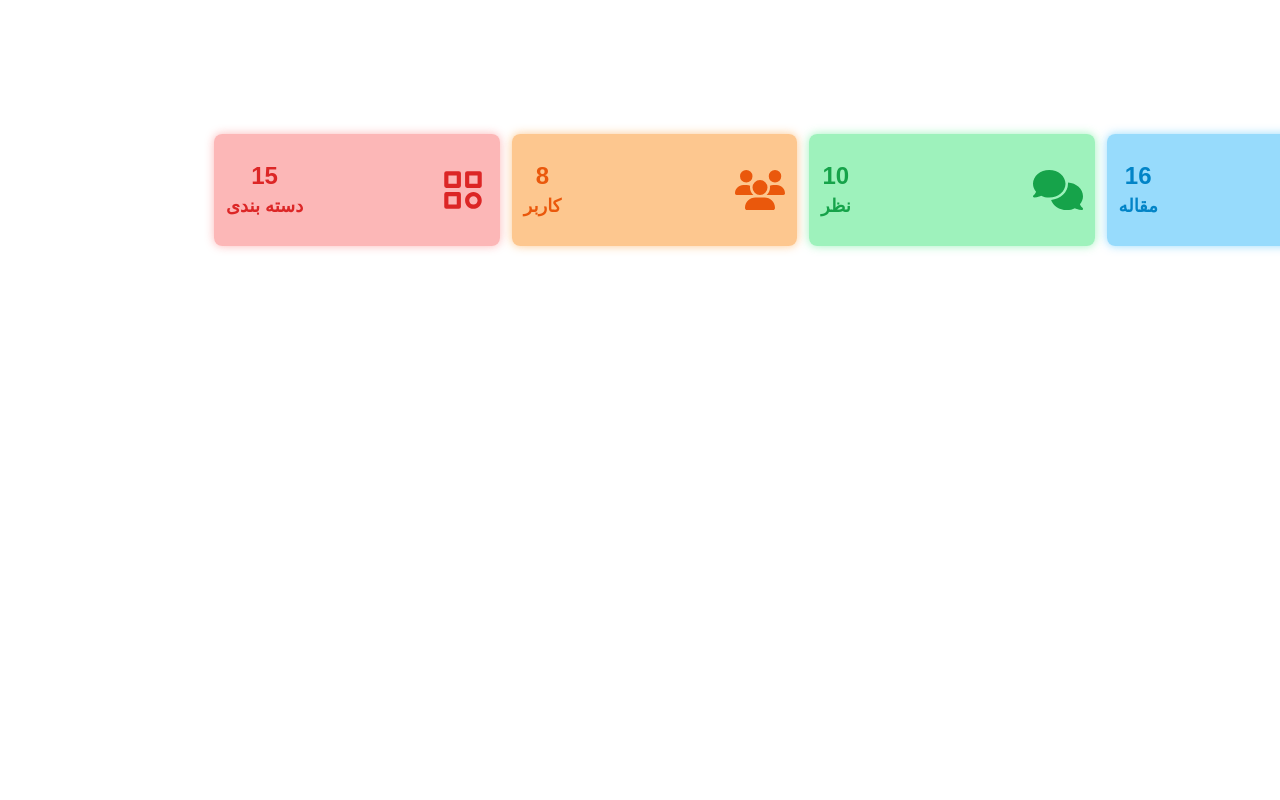
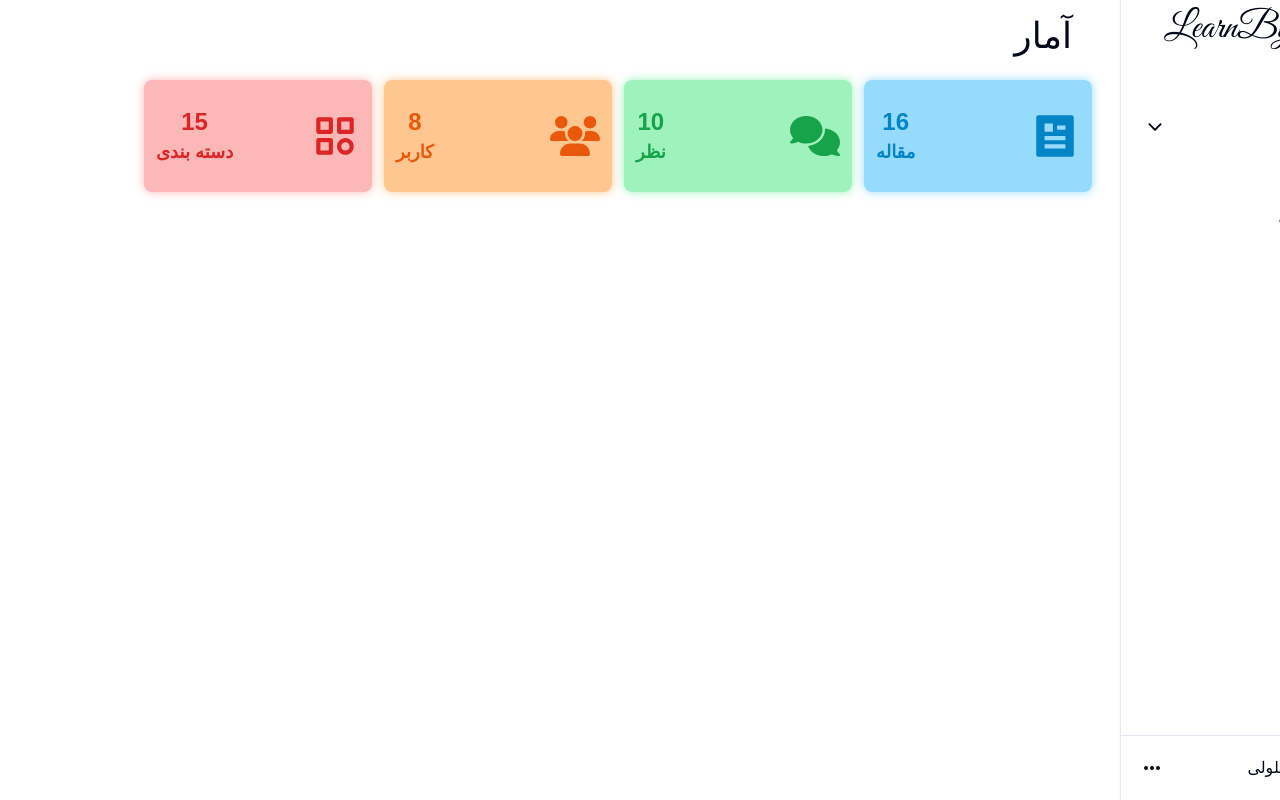
Before and after one commit to MohammadBohluli/learnByLearn-blog, a React (Vite) app in the folder frontend/: page /profile/stats in a window 1280 px wide. Built offline with nearby package versions, Linux system fonts and the light colour scheme; grey boxes are pictures that could not be loaded; a small style sheet from the web is missing.

Commit message:
refactor: admin sidebar

```diff
--- a/frontend/src/data/constands.tsx
+++ b/frontend/src/data/constands.tsx
@@ -23,7 +23,11 @@ export const SIDEBAR_DATA: SidebarItem[] = [
     path: "/profile/articles",
     icon: <RiArticleFill size={iconSize} />,
     active: true,
-    submenue: false,
+    submenue: true,
+    submenueItem: [
+      { id: 1, label: "لیست مقالات", path: "/profile/articles" },
+      { id: 2, label: "نوشتن مقاله", path: "/profile/articles/create" },
+    ],
   },
   {
     id: 3,
--- a/frontend/src/layouts/sidebar/desktop/DesktopSidebar.tsx
+++ b/frontend/src/layouts/sidebar/desktop/DesktopSidebar.tsx
@@ -1,3 +1,4 @@
+import Logo from "@/components/Logo";
 import { Avatar, AvatarFallback, AvatarImage } from "@/components/ui/avatar";
 import { Button } from "@/components/ui/button";
 import {
@@ -8,53 +9,25 @@ import {
   DropdownMenuTrigger,
 } from "@/components/ui/dropdown-menu";
 import { SIDEBAR_DATA } from "@/data/constands";
-import useStore from "@/store/store";
 import { useState } from "react";
 import { BiLogOut } from "react-icons/bi";
 import { CgProfile } from "react-icons/cg";
 import { HiDotsHorizontal } from "react-icons/hi";
-import { IoIosArrowBack, IoIosArrowForward } from "react-icons/io";
 import DesktopSidebarItem from "./DesktopSidebarItem";
-import Logo from "@/components/Logo";
 
 const DesktopSidebar = () => {
-  const { expandedSidebarAdmin, setExpandedSidebarAdmin } = useStore(
-    (state) => ({
-      expandedSidebarAdmin: state.expandedSidebarAdmin,
-      setExpandedSidebarAdmin: state.setExpandedSidebarAdmin,
-    }),
-  );
   const [selectedItem, setSelectedItem] = useState<number>(0);
 
   return (
-    <nav className=" flex h-full flex-col border-l shadow-sm dark:border-slate-800">
-      <div
-        className={`flex items-center p-4 pb-2 ${expandedSidebarAdmin ? "justify-between" : "justify-center"}`}
-      >
-        <Logo
-          className={`overflow-hidden transition-all dark:text-white lg:text-[38px]
-                ${expandedSidebarAdmin ? "w-52" : "w-0"}`}
-        />
-        <Button
-          onClick={() => setExpandedSidebarAdmin(!expandedSidebarAdmin)}
-          className="rounded-full dark:text-white"
-          variant={"outline"}
-          size={"icon"}
-        >
-          {expandedSidebarAdmin ? (
-            <IoIosArrowForward size={20} />
-          ) : (
-            <IoIosArrowBack size={20} />
-          )}
-        </Button>
-      </div>
+    <nav className=" flex h-full min-w-72 flex-col border-l shadow-sm dark:border-slate-800">
+      <Logo className="text-center dark:text-white lg:text-[38px]" />
       <ul className="flex-1 px-3">
         {SIDEBAR_DATA.map((item) => (
           <DesktopSidebarItem
+            key={item.id}
+            item={item}
             selectedItem={selectedItem}
-            onClick={() => setSelectedItem(item.id)}
-            item={item}
-            key={item.id}
+            onSelectedItem={() => setSelectedItem(item.id)}
           />
         ))}
       </ul>
@@ -78,7 +51,7 @@ const DesktopSidebar = () => {
           </DropdownMenuTrigger>
           <DropdownMenuContent className="min-w-[10rem]">
             <DropdownMenuItem
-              className=" cursor-pointer justify-end
+              className="cursor-pointer justify-end
                gap-2 rounded-md p-2 hover:text-white focus:bg-primary"
             >
               <span>پروفایل</span>
--- a/frontend/src/layouts/sidebar/desktop/DesktopSidebarItem.tsx
+++ b/frontend/src/layouts/sidebar/desktop/DesktopSidebarItem.tsx
@@ -1,50 +1,80 @@
-import {
-  Tooltip,
-  TooltipContent,
-  TooltipProvider,
-  TooltipTrigger,
-} from "@/components/ui/tooltip";
-import useStore from "@/store/store";
+import { useState } from "react";
+import { IoIosArrowDown, IoIosArrowUp } from "react-icons/io";
 import { Link } from "react-router-dom";
 import { AdminSidebarItemProps } from "../type";
 
 const DesktopSidebarItem = ({
   item,
-  onClick,
+  onSelectedItem,
   selectedItem,
 }: AdminSidebarItemProps) => {
-  const expandedSidebarAdmin = useStore((state) => state.expandedSidebarAdmin);
+  const [expandSubMenu, setExpandSubMenu] = useState<boolean>(false);
 
   return (
-    <TooltipProvider delayDuration={100}>
-      <Tooltip>
-        <TooltipTrigger asChild>
+    <div>
+      {item.submenue ? (
+        <li
+          onClick={() => {
+            setExpandSubMenu(!expandSubMenu);
+            onSelectedItem?.(item.id);
+          }}
+          className={`group my-1 flex cursor-pointer flex-col rounded-md px-3 py-2 font-medium
+            ${selectedItem === item.id ? "bg-blue-600 text-white" : "hover:bg-blue-600 hover:text-white"}`}
+        >
+          <div className="flex w-full items-center justify-between">
+            <div className="flex">
+              {item.icon}
+              <span
+                className={`mr-3 overflow-hidden whitespace-nowrap transition-all`}
+              >
+                {item.label}
+              </span>
+            </div>
+            <div>
+              {expandSubMenu ? (
+                <IoIosArrowUp size={20} />
+              ) : (
+                <IoIosArrowDown size={20} />
+              )}
+            </div>
+          </div>
+
+          {expandSubMenu && (
+            <ul
+              className="mt-3 flex w-full
+             flex-col items-start gap-3 rounded-md bg-background p-3"
+            >
+              {item.submenueItem?.map((subItem) => (
+                <Link
+                  to={subItem.path}
+                  key={subItem.id}
+                  className="w-full rounded-md p-2 hover:bg-blue-600
+             "
+                >
+                  <li>{subItem.label}</li>
+                </Link>
+              ))}
+            </ul>
+          )}
+        </li>
+      ) : (
         <Link to={item.path}>
           <li
-              onClick={onClick}
+            onClick={() => onSelectedItem?.(item.id)}
             className={`group my-1 flex cursor-pointer items-center
-              rounded-md px-3 py-2 font-medium transition-colors
+                   rounded-md px-3 py-2 font-medium
                    ${selectedItem === item.id ? "bg-blue-600 text-white" : "hover:bg-blue-600 hover:text-white"}`}
           >
             {item.icon}
             <span
-                className={` overflow-hidden whitespace-nowrap transition-all ${expandedSidebarAdmin ? "mr-3 w-52" : "w-0"}`}
+              className={` mr-3 overflow-hidden whitespace-nowrap transition-all`}
             >
               {item.label}
             </span>
           </li>
         </Link>
-        </TooltipTrigger>
-
-        <TooltipContent
-          side="left"
-          sideOffset={17}
-          className={`${expandedSidebarAdmin ? "invisible" : "visible"} border-none bg-primary text-white`}
-        >
-          {item.label}
-        </TooltipContent>
-      </Tooltip>
-    </TooltipProvider>
+      )}
+    </div>
   );
 };
 
--- a/frontend/src/layouts/sidebar/mobile/MobileSidebarItem.tsx
+++ b/frontend/src/layouts/sidebar/mobile/MobileSidebarItem.tsx
@@ -1,25 +1,84 @@
+import { useState } from "react";
+import { IoIosArrowDown, IoIosArrowUp } from "react-icons/io";
 import { Link } from "react-router-dom";
 import { AdminSidebarItemProps } from "../type";
 
 const MobileSidebarItem = ({
   item,
-  onClick,
+  onSelectedItem,
   selectedItem,
+  onOpenMobileSidebar,
 }: AdminSidebarItemProps) => {
+  const [expandSubMenu, setExpandSubMenu] = useState<boolean>(false);
+
   return (
-    <li
-      className={`my-3 rounded-md p-2 transition-colors duration-300
-    hover:bg-blue-600 hover:text-white dark:text-white
-    ${selectedItem === item.id ? "bg-blue-600 text-white" : ""}`}
-      onClick={onClick}
-    >
-      <Link to={item.path}>
-        <div className="flex items-center gap-2">
-          {item.icon}
-          <span>{item.label}</span>
-        </div>
-      </Link>
-    </li>
+    <div>
+      {item.submenue ? (
+        <li
+          onClick={() => {
+            setExpandSubMenu(!expandSubMenu);
+            onSelectedItem?.(item.id);
+          }}
+          className={`group my-1 flex cursor-pointer flex-col rounded-md px-3 py-2 font-medium
+            ${selectedItem === item.id ? "bg-blue-600 text-white" : "hover:bg-blue-600 hover:text-white"}`}
+        >
+          <div className="flex w-full items-center justify-between">
+            <div className="flex">
+              {item.icon}
+              <span
+                className={`mr-3 overflow-hidden whitespace-nowrap transition-all`}
+              >
+                {item.label}
+              </span>
+            </div>
+            <div>
+              {expandSubMenu ? (
+                <IoIosArrowUp size={20} />
+              ) : (
+                <IoIosArrowDown size={20} />
+              )}
+            </div>
+          </div>
+
+          {expandSubMenu && (
+            <ul
+              className="mt-3 flex w-full
+             flex-col items-start gap-3 rounded-md bg-background p-3"
+            >
+              {item.submenueItem?.map((subItem) => (
+                <Link
+                  to={subItem.path}
+                  key={subItem.id}
+                  className="w-full rounded-md p-2 hover:bg-blue-600"
+                  onClick={() => onOpenMobileSidebar?.()}
+                >
+                  <li>{subItem.label}</li>
+                </Link>
+              ))}
+            </ul>
+          )}
+        </li>
+      ) : (
+        <Link to={item.path}>
+          <li
+            onClick={() => {
+              onSelectedItem?.(item.id);
+              onOpenMobileSidebar?.();
+            }}
+            className={`group my-1 flex cursor-pointer items-center
+                   rounded-md px-3 py-2 font-medium
+                   ${selectedItem === item.id ? "bg-blue-600 text-white" : "hover:bg-blue-600 hover:text-white"}`}
+          >
+            {item.icon}
+            <span
+              className={` mr-3 overflow-hidden whitespace-nowrap transition-all`}
+            >
+              {item.label}
+            </span>
+          </li>
+        </Link>
+      )}
+    </div>
   );
 };
 
--- a/frontend/src/pages/admin/AdminLayout.tsx
+++ b/frontend/src/pages/admin/AdminLayout.tsx
@@ -1,29 +1,21 @@
 import AdminSidebar from "@/layouts/sidebar/AdminSidebar";
-import useStore from "@/store/store";
 import { Outlet } from "react-router-dom";
 import useDarkMode from "../../hooks/useDarkMode";
 
 const AdminLayout = () => {
-  const expandedSidebarAdmin = useStore((state) => state.expandedSidebarAdmin);
   useDarkMode();
 
   return (
     <>
-      <div className="">
-        <aside className=" bg-color-theme fixed z-50 h-screen">
-          <AdminSidebar />
-        </aside>
+      <aside className=" bg-color-theme fixed right-0 z-50 h-screen">
+        <AdminSidebar />
+      </aside>
 
-        <main
-          className={`${expandedSidebarAdmin ? "lg:mr-[300px]" : "lg:mr-[70px]"} px-4 pb-4 pt-[70px] transition-all`}
-        >
-          <Outlet />
-        </main>
-      </div>
+      <main className="p-4 lg:mr-[300px]">
+        <Outlet />
+      </main>
     </>
   );
 };
 
 export default AdminLayout;
-
-// grid grid-cols-[min-content_minmax(0,_1fr)]
--- a/frontend/src/store/types/ui.ts
+++ b/frontend/src/store/types/ui.ts
@@ -1,13 +1,11 @@
 export type UIState = {
   theme: string | null;
   isOpenDropDownTheme: boolean;
-  expandedSidebarAdmin: boolean;
 };
 
 type UIActions = {
   setTheme: (themeMode: string | null) => void;
   setIsOpenDropDownTheme: (isOpen: boolean) => void;
-  setExpandedSidebarAdmin: (isExpanded: boolean) => void;
 };
 
 export type UISlice = UIState & UIActions;
--- a/frontend/src/store/ui-slice.ts
+++ b/frontend/src/store/ui-slice.ts
@@ -4,7 +4,6 @@ import { UISlice, UIState } from "./types/ui";
 const initialState: UIState = {
   theme: localStorage.getItem("theme"),
   isOpenDropDownTheme: false,
-  expandedSidebarAdmin: false,
 };
 
 export const createUISlice: StateCreator<
@@ -22,8 +21,4 @@ export const createUISlice: StateCreator<
     set((state) => {
       state.isOpenDropDownTheme = isOpen;
     }),
-  setExpandedSidebarAdmin: (isExpanded) =>
-    set((state) => {
-      state.expandedSidebarAdmin = isExpanded;
-    }),
 });
```
Also changed, not shown: frontend/src/layouts/sidebar/mobile/MobileSidebar.tsx (+5 -7 lines), frontend/src/layouts/sidebar/type.ts (+6 -4 lines). Lines whose indentation alone changed are shown as unchanged.
